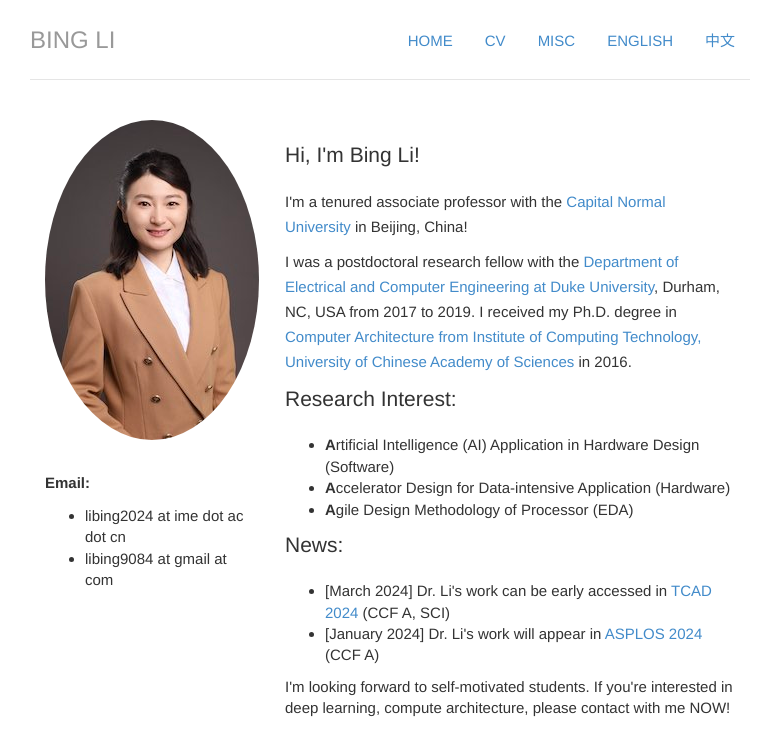
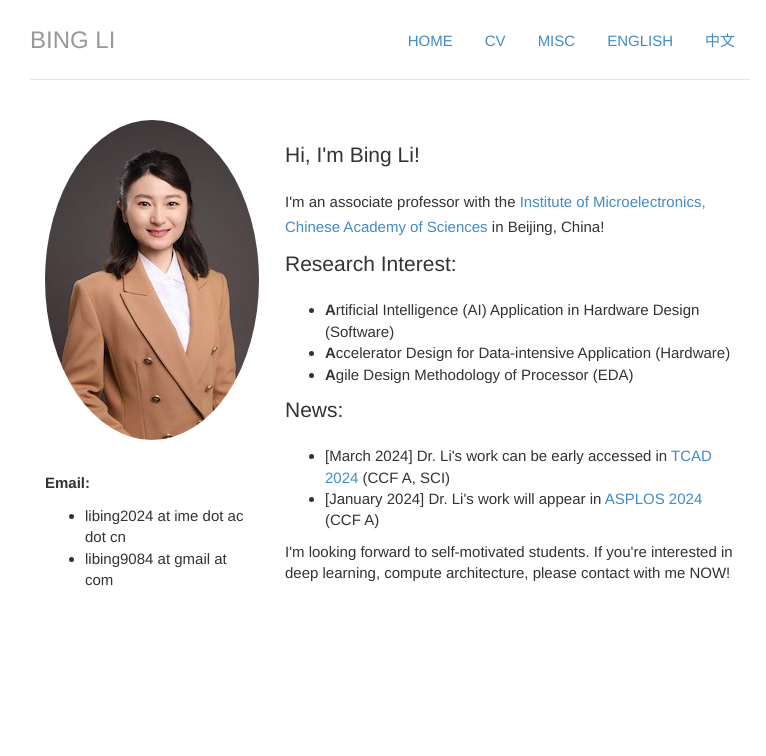
Before and after one commit to libingict/libingict.github.io, a Jekyll site: the page built from index_en.html, in a window 1280 px wide. Shown: the top 756 px of the page, without its empty margins (250-1016 px from the left). Built offline with Jekyll 4.4.1, drawn with Linux system fonts in a browser that asks for light colours.

Commit message:
update the English version of the index page

```diff
--- a/index_en.html
+++ b/index_en.html
@@ -41,15 +41,14 @@ cv: passive
         <div class="col-sm-8">
             <h1 class="lead">Hi, I'm Bing Li!</h1>
             <p>
-                I'm a tenured associate professor with the <a href="http://eng.cnu.edu.cn/">Capital Normal
-                University</a> in Beijing, China!
+                I'm an associate professor with the <a href="http://english.ime.cas.cn/">Institute of Microelectronics, Chinese Academy of Sciences</a> in Beijing, China!
             </p>
-            <p>
+            <!-- <p>
                 I was a postdoctoral research fellow with the <a href="http://cei.pratt.duke.edu/">Department of
                 Electrical and Computer Engineering at Duke University</a>, Durham, NC, USA from 2017 to 2019. I
                 received my Ph.D. degree in <a href="http://english.ict.cas.cn/">Computer Architecture from
                 Institute of Computing Technology, University of Chinese Academy of Sciences</a> in 2016.
-            </p>
+            </p> -->
 
             <p class="lead" , id="research-interests">Research Interest:</p>
             <ul>
```
